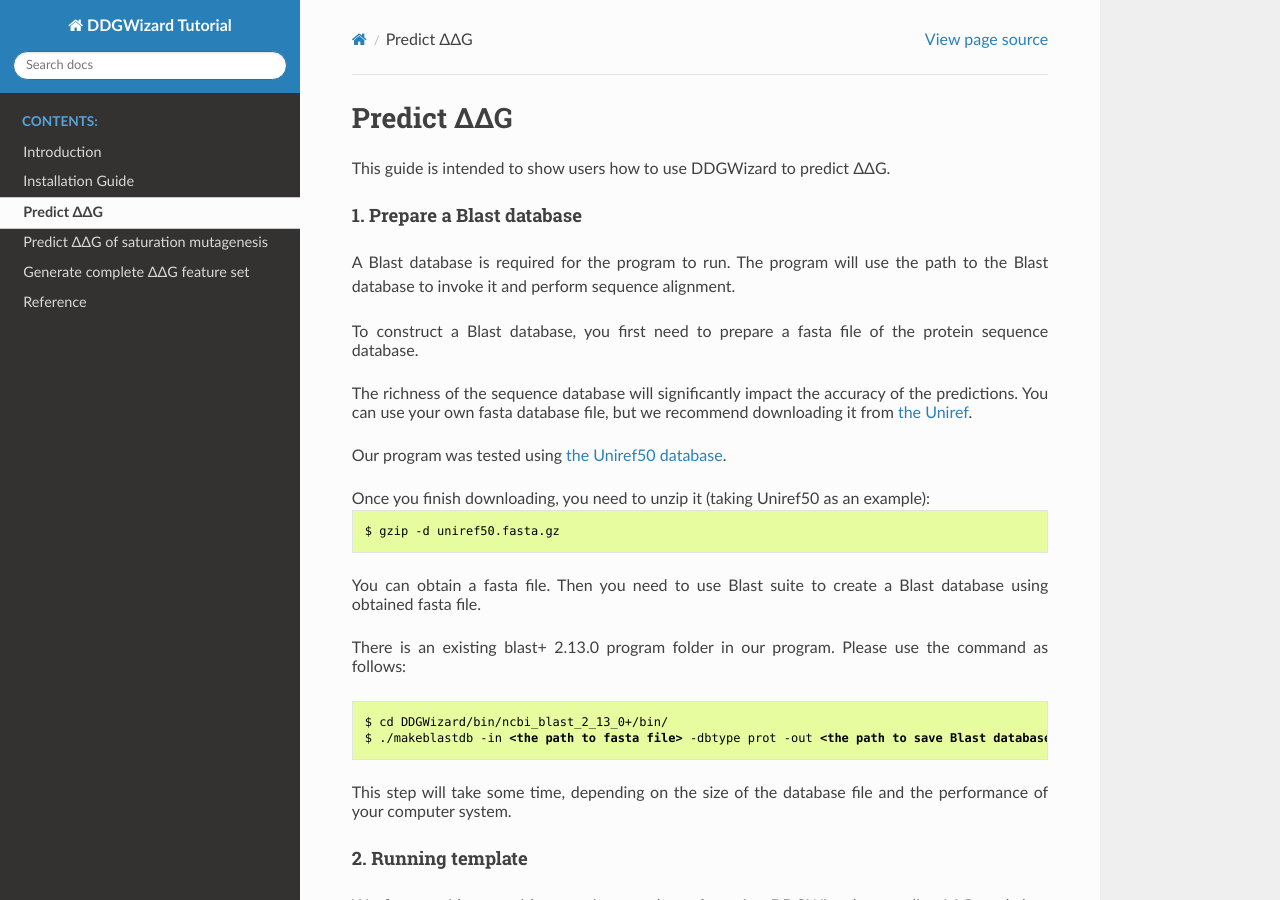
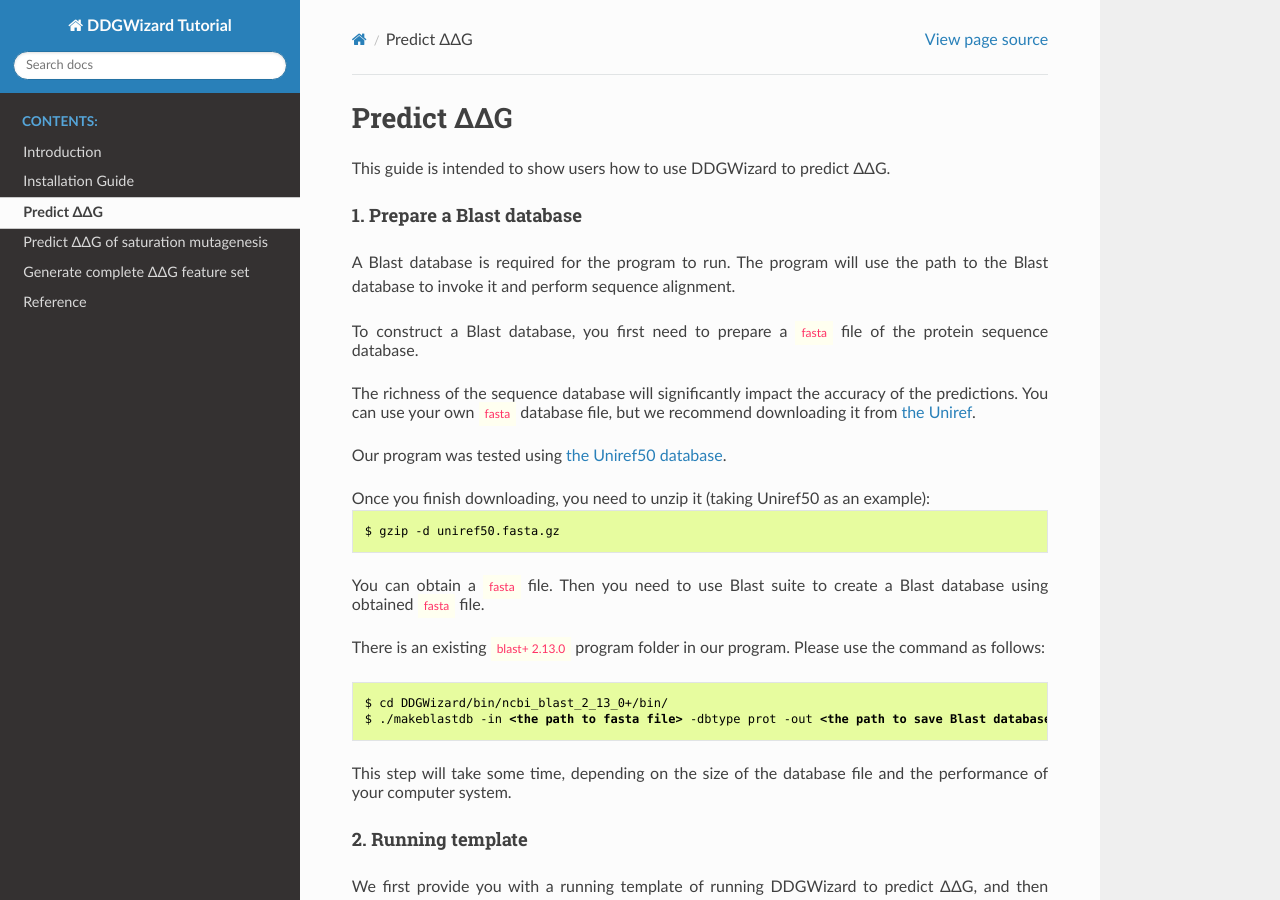
Before and after one commit to Mingkai14/DDGWizard, a Sphinx documentation site: the page built from Docs/Predict_ddg.rst, in a window 1280 px wide and 900 px high. Built offline with Sphinx 7.4.7 and the Read the Docs theme 2.0.0, drawn with Linux system fonts in a browser that asks for light colours; some of the changed text lies outside the part shown.

Commit message:
Update Predict_ddg.rst

```diff
--- a/Docs/Predict_ddg.rst
+++ b/Docs/Predict_ddg.rst
@@ -34,9 +34,9 @@
     <h4>1. Prepare a Blast database</h4>
     <p>A Blast database is required for the program to run. The program will use the path to the Blast database to invoke it and perform sequence alignment.</p>
     <p></p>
-    To construct a Blast database, you first need to prepare a fasta file of the protein sequence database.
+    To construct a Blast database, you first need to prepare a <span class="keyword-highlight">fasta</span> file of the protein sequence database.
     <p></p>
-    The richness of the sequence database will significantly impact the accuracy of the predictions. You can use your own fasta database file, but we recommend downloading it from <a href="https://ftp.uniprot.org/pub/databases/uniprot/uniref/">the Uniref</a>.
+    The richness of the sequence database will significantly impact the accuracy of the predictions. You can use your own <span class="keyword-highlight">fasta</span> database file, but we recommend downloading it from <a href="https://ftp.uniprot.org/pub/databases/uniprot/uniref/">the Uniref</a>.
     <p></p>
     Our program was tested using <a href="https://ftp.uniprot.org/pub/databases/uniprot/uniref/uniref50/">the Uniref50 database</a>.
     <p></p>
@@ -50,9 +50,9 @@
 .. raw:: html
 
     <div style="text-align: justify;">
-    You can obtain a fasta file. Then you need to use Blast suite to create a Blast database using obtained fasta file.
+    You can obtain a <span class="keyword-highlight">fasta</span> file. Then you need to use Blast suite to create a Blast database using obtained <span class="keyword-highlight">fasta</span> file.
     <p></p>
-    There is an existing blast+ 2.13.0 program folder in our program. Please use the command as follows:
+    There is an existing <span class="keyword-highlight">blast+ 2.13.0</span> program folder in our program. Please use the command as follows:
     <p></p>
     </div>
 
@@ -195,7 +195,7 @@
 .. raw:: html
 
     <div style="text-align: justify;">
-    (5). <span class="keyword-highlight">--process_num</span>
+    (7). <span class="keyword-highlight">--process_num</span>
     This parameter requires you to provide an integer greater than 0 and less than 200. It represents the number of processes (multiprocessing) DDGWizard will use for calculating features (Different from sequence alignment).
     <p></p>
     </div>
```
Also changed, not shown: other parts of Docs/Predict_ddg.rst (+1 -1 lines).
